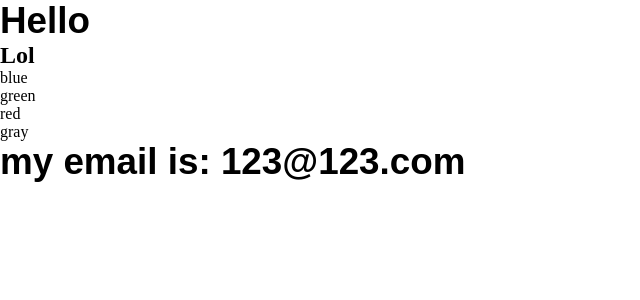
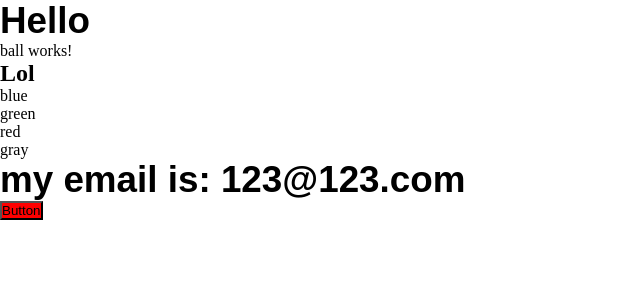
Before and after one commit to BrianHee/angular, an Angular app in the folder client/: page / in a window 1280 px wide. Shown: the top 300 px of the page, without its empty margins (0-640 px from the left). Built offline with nearby package versions, Linux system fonts and the light colour scheme.

Commit message:
test: style binding

```diff
--- a/client/src/app/ball/ball.component.html
+++ b/client/src/app/ball/ball.component.html
@@ -1 +1,16 @@
 <p>ball works!</p>
+<h2>
+  {{ value }}
+</h2>
+<ul>
+  <li *ngFor="let ball of balls">
+    {{ ball }}
+  </li>
+</ul>
+<h1>my email is: {{ email }}</h1>
+<button
+  [class.active]="isActive"
+  [style.backgroundColor]="isActive ? 'blue' : 'red'"
+>
+  Button
+</button>
--- a/client/src/app/ball/ball.component.ts
+++ b/client/src/app/ball/ball.component.ts
@@ -4,24 +4,14 @@ import { BallService } from './ball.service';
 
 @Component({
   selector: 'app-ball',
-  // templateUrl: './ball.component.html',
-  template: `
-    <h2>
-      {{ value }}
-    </h2>
-    <ul>
-      <li *ngFor="let ball of balls">
-        {{ ball }}
-      </li>
-    </ul>
-    <h1>my email is: {{ email }}</h1>
-  `,
+  templateUrl: './ball.component.html',
   styleUrls: ['./ball.component.scss'],
 })
 export class BallComponent implements OnInit {
   value = 'Lol';
   balls: any;
   email: string;
+  isActive = false;
 
   constructor(service: BallService, email: EmailService) {
     this.balls = service.getBalls();
```
Also changed, not shown: 1 other file (tests, documents, lock files or other folders).
